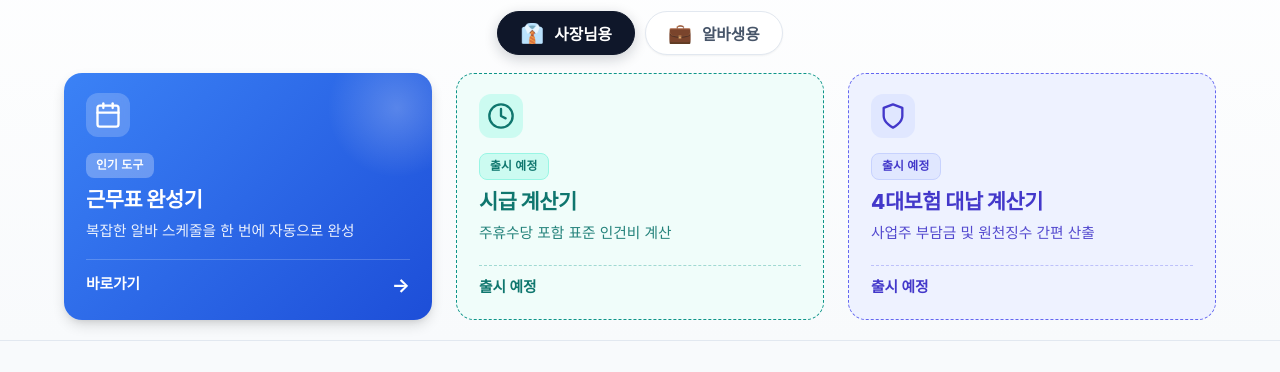
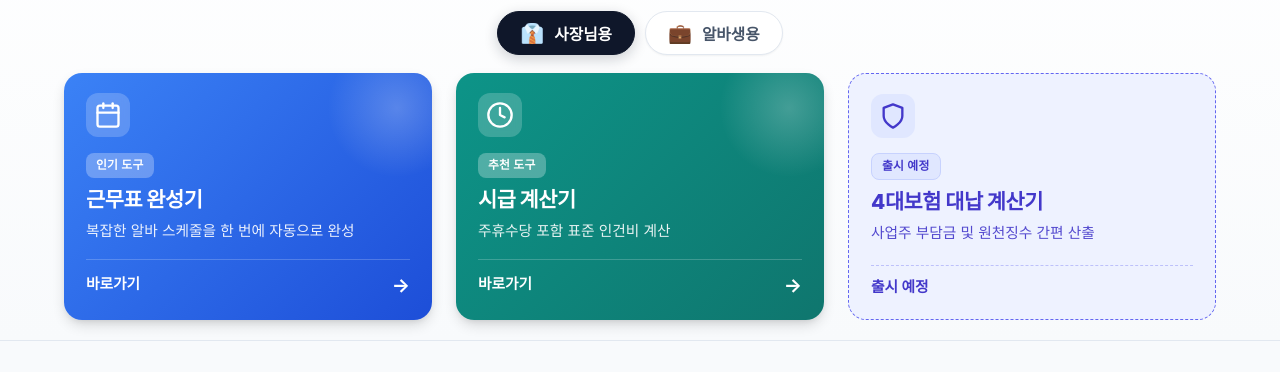
Before and after one commit to Moow-ui/albaNboss, a plain HTML site: page index.html in a window 1280 px wide. Shown: the part 198-570 px from the top of the page. Drawn offline with Linux system fonts and the light colour scheme.

Commit message:
feat: 사장님용 시급 계산기 링크 연결 (paycalculator)

```diff
--- a/index.html
+++ b/index.html
@@ -1346,12 +1346,13 @@
               </div>
             </a>
 
-            <!-- [사장님 버튼 2] 시급 계산기 (임시 링크) -->
+            <!-- [사장님 버튼 2] 시급 계산기 -->
+            <!-- 현재 창에서 자연스럽게 이동 (target="_blank" 미사용) -->
             <a
               id="boss-btn-hourly-wage"
-              href="#"
-              class="calc-card card-teal is-pending"
-              data-feature-name="시급 계산기">
+              href="https://paycalculator.moow-ui.workers.dev/wage/"
+              class="calc-card card-teal"
+              title="시급 계산기로 이동">
               <div class="card-icon-wrap">
                 <svg width="28" height="28" viewBox="0 0 24 24" fill="none" stroke="currentColor" stroke-width="2" stroke-linecap="round" stroke-linejoin="round">
                   <circle cx="12" cy="12" r="10"></circle>
@@ -1359,14 +1360,14 @@
                 </svg>
               </div>
               <div class="card-content">
-                <span class="card-badge badge-pending">출시 예정</span>
+                <span class="card-badge">추천 도구</span>
                 <!-- [수정 가능] 버튼 제목 -->
                 <h2 class="card-title">시급 계산기</h2>
                 <!-- [수정 가능] 버튼 부제목 설명 -->
                 <p class="card-subtext">주휴수당 포함 표준 인건비 계산</p>
               </div>
               <div class="card-action">
-                <span>출시 예정</span>
+                <span>바로가기</span>
                 <span class="arrow-icon">→</span>
               </div>
             </a>
--- a/scripts/validate_portal.js
+++ b/scripts/validate_portal.js
@@ -6,8 +6,8 @@ const content = fs.readFileSync('index.html', 'utf8');
 console.log('--- Deep Validation of Portal index.html ---');
 
 // 1. Check tool cards
-const bossScheduler = content.includes('href="https://shift-scheduler.moow-ui.workers.dev/"') && !content.includes('class="calc-card card-blue is-pending"');
-const bossWagePending = content.includes('class="calc-card card-teal is-pending"');
+const bossScheduler = content.includes('href="https://shift-scheduler.moow-ui.workers.dev/"') && !content.includes('id="boss-btn-scheduler"\n              href="https://shift-scheduler.moow-ui.workers.dev/" \n              class="calc-card card-blue is-pending"');
+const bossHourlyWage = content.includes('href="https://paycalculator.moow-ui.workers.dev/wage/"') && content.includes('class="calc-card card-teal"') && !content.includes('class="calc-card card-teal is-pending"');
 const bossInsPending = content.includes('class="calc-card card-indigo is-pending"');
 
 const workerWage = content.includes('href="https://shift-calculator.moow-ui.workers.dev/"') && !content.includes('class="calc-card card-orange is-pending"');
@@ -16,7 +16,7 @@ const workerNightPending = content.includes('class="calc-card card-rose is-pendi
 
 console.log('Tool cards status:');
 console.log('  Boss Scheduler (Live):', bossScheduler);
-console.log('  Boss Hourly Wage (Pending):', bossWagePending);
+console.log('  Boss Hourly Wage (Live):', bossHourlyWage);
 console.log('  Boss 4-Insurances (Pending):', bossInsPending);
 console.log('  Worker Real Wage (Live):', workerWage);
 console.log('  Worker Severance (Pending):', workerSevPending);
```
